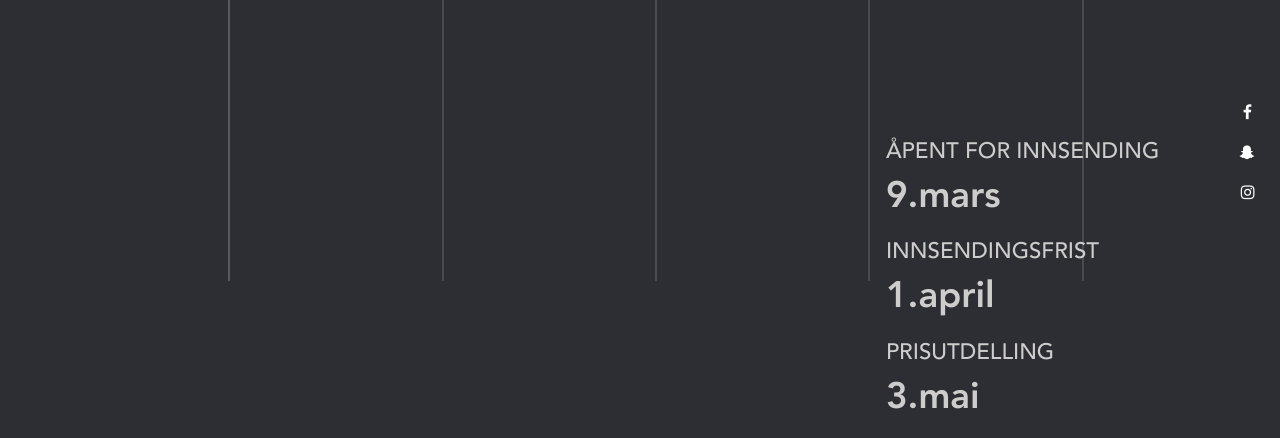
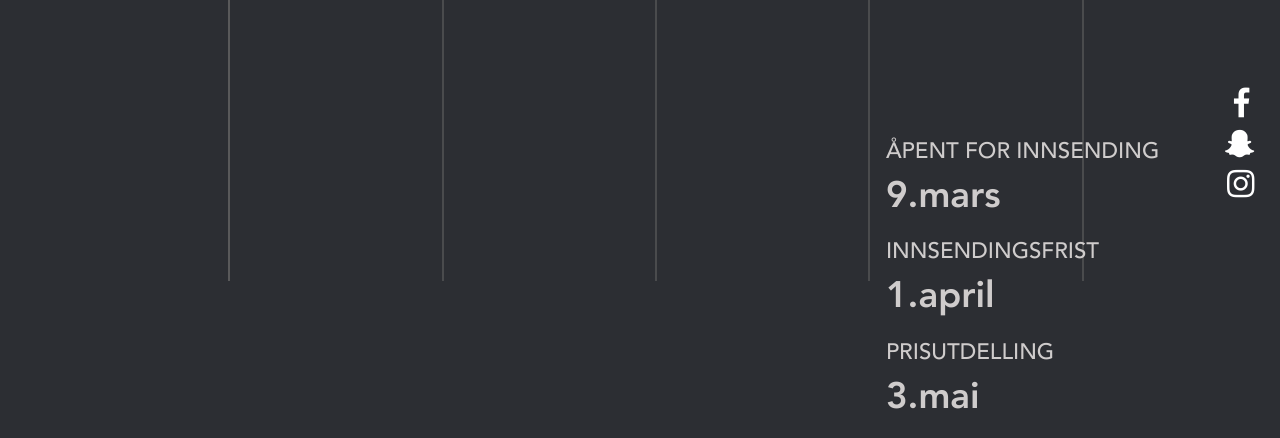
Before and after one commit to PoshYeti/Gullkalven-2018, a PHP site: page /index.html in a window 1280 px wide. Shown: the part 520-958 px from the top of the page. Run offline with PHP 8.4, Linux system fonts and the light colour scheme; some libraries are stand-ins or nearby versions.

Commit message:
SM incons

```diff
--- a/index.css
+++ b/index.css
@@ -476,7 +476,7 @@ a {
 
 .fa {
 
-    font-size: 1em;
+    font-size: 2em;
 }
 .fa:hover {
     color:#ac936a;
@@ -484,9 +484,16 @@ a {
 }
 .fa-facebook {
     position: fixed;
-    right: 2.2vw;
+    right: 2.3vw;
     bottom:20vh;
       color: white;
+}
+
+.fa-snapchat-ghost {
+    position: fixed;
+    right: 2vw;
+    bottom: 15vh;
+    color: white;
 }
 
 .fa-instagram {
@@ -495,12 +502,7 @@ a {
     bottom:10vh;
     color: white;
 }
-.fa-snapchat-ghost {
-    position: fixed;
-    right: 2vw;
-    bottom:15vh;
-    color: white;
-}
+
 
 .container-fluid .row .col-md-4 .small-text {
     font-family: 'avenir-light', sans-serif;
```
